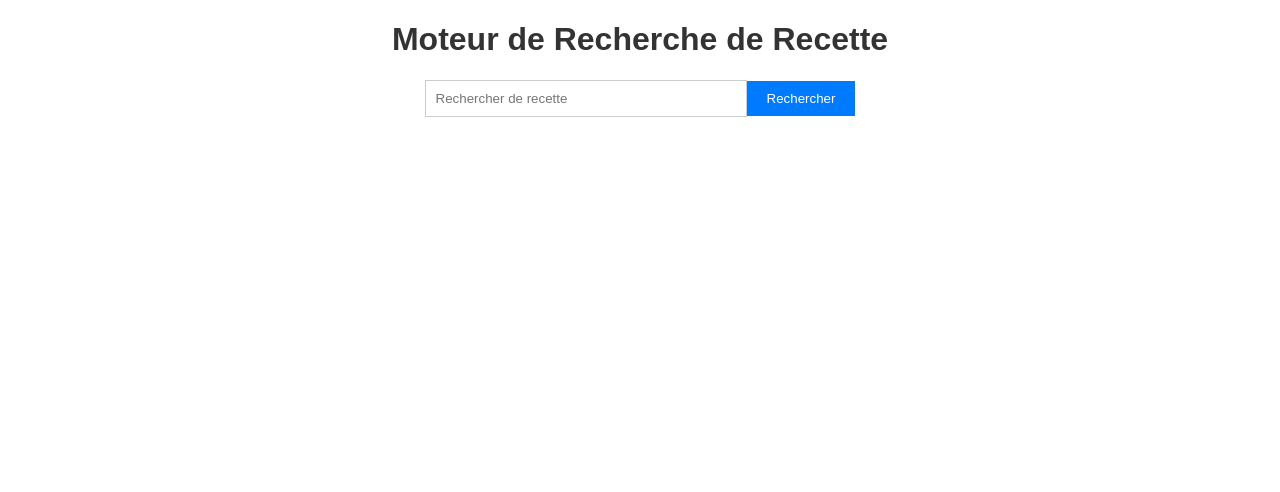
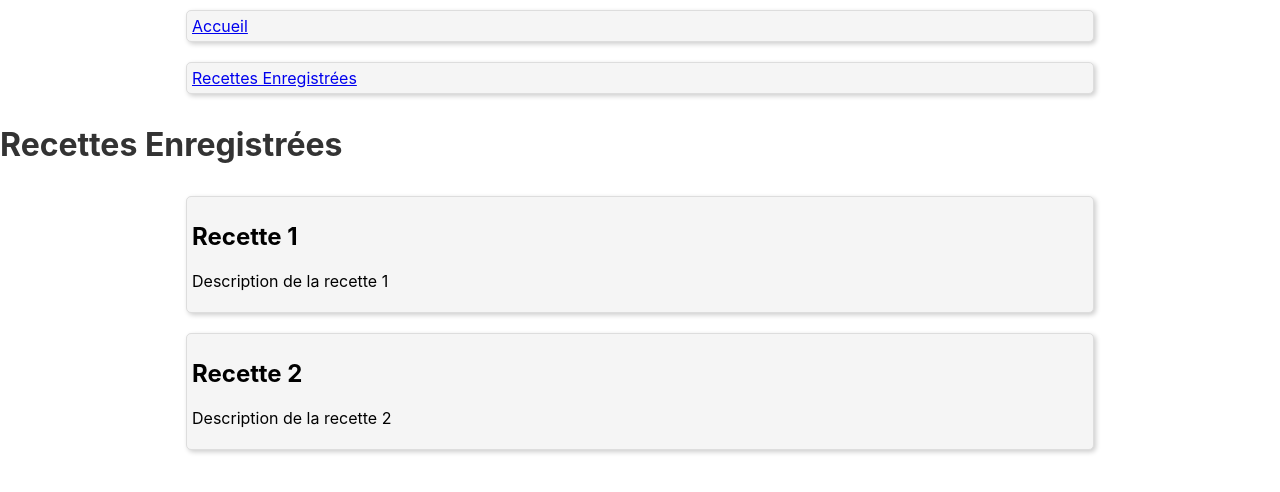
Before and after one commit to Choetsu/SmartRecipe, a React (Create React App) app in the folder client/: page /recette in a window 1280 px wide. Shown: the top 492 px of the page. Built offline with nearby package versions, Linux system fonts and the light colour scheme.

Commit message:
init routing

```diff
--- a/client/package.json
+++ b/client/package.json
@@ -10,6 +10,7 @@
     "openai": "^4.24.0",
     "react": "^18.2.0",
     "react-dom": "^18.2.0",
+    "react-router-dom": "^6.21.1",
     "react-scripts": "^5.0.1",
     "web-vitals": "^2.1.4"
   },
--- a/client/src/App.js
+++ b/client/src/App.js
@@ -1,71 +1,31 @@
-import React, { useState } from "react";
-import "./App.css";
-import OpenAI from "openai";
+import React from "react";
+import { BrowserRouter as Router, Routes, Route, Link } from "react-router-dom";
+
+import Recherche from "./components/Recherche";
+import Recette from "./components/Recette";
+
 
 function App() {
-  const [destinationInput, setDestinationInput] = useState("");
-  const [loading, setLoading] = useState(false);
-  const [response, setResponse] = useState([]);
+  return (
+    <Router>
+      <div>
+        <nav>
+          <ul>
+            <li>
+              <Link to="/">Accueil</Link>
+            </li>
+            <li>
+              <Link to="/recette">Recettes Enregistrées</Link>
+            </li>
+          </ul>
+        </nav>
 
-  const handleSearch = async () => {
-    setLoading(true);
-
-    const apiKey ="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";
-
-    const openai = new OpenAI({
-      apiKey: apiKey,
-      dangerouslyAllowBrowser: true,
-    });
-
-    try {
-      const completions = await openai.chat.completions.create({
-        model: "gpt-3.5-turbo",
-        messages: [
-          {
-            role: "system",
-            content:
-              "Tu es un moteur de recherche pour les recettes de cuisine, tu dois afficher les recettes qui correspondent à la recherche de l'utilisateur. Il faut que tu donnes les ingrédients et les étapes de la recette.",
-          },
-          {
-            role: "user",
-            content: destinationInput,
-          },
-        ],
-      });
-
-      const apiResponse = completions.choices[0].message.content;
-      // Divisez la réponse en une liste d'éléments (supposez que la réponse est séparée par des sauts de ligne)
-      const responseList = apiResponse.split("\n");
-      // ne pas afficher les lignes vides
-      const filteredResponseList = responseList.filter((item) => item !== "");
-      setResponse(filteredResponseList);
-    } catch (error) {
-      console.error("Erreur lors de la requête à l'API OpenAI:", error);
-      setResponse(["Erreur lors de la requête à l'API OpenAI"]);
-    } finally {
-      setLoading(false);
-    }
-  };
-
-  return (
-    <div className="App">
-      <h1>Moteur de Recherche de Recette</h1>
-      <div className="search-container">
-        <input
-          type="text"
-          placeholder="Rechercher de recette"
-          value={destinationInput}
-          onChange={(e) => setDestinationInput(e.target.value)}
-        />
-        <button onClick={handleSearch}>Rechercher</button>
+        <Routes>
+            <Route path="/" element={<Recherche />} />
+            <Route path="/recette" element={<Recette />} />
+        </Routes>
       </div>
-      {loading && <div>Chargement en cours...</div>}
-      <ul>
-        {response.map((item, index) => (
-          <li key={index}>{item}</li>
-        ))}
-      </ul>
-    </div>
+    </Router>
   );
 }
 
--- /dev/null
+++ b/client/src/components/Recette.js
@@ -0,0 +1,30 @@
+import React, { useState, useEffect } from "react";
+
+function Recette() {
+  const [recipes, setRecipes] = useState([]);
+
+  useEffect(() => {
+    const savedRecipes = [
+      { id: 1, title: "Recette 1", description: "Description de la recette 1" },
+      { id: 2, title: "Recette 2", description: "Description de la recette 2" },
+    ];
+
+    setRecipes(savedRecipes);
+  }, []);
+
+  return (
+    <div>
+      <h1>Recettes Enregistrées</h1>
+      <ul>
+        {recipes.map((recipe) => (
+          <li key={recipe.id}>
+            <h2>{recipe.title}</h2>
+            <p>{recipe.description}</p>
+          </li>
+        ))}
+      </ul>
+    </div>
+  );
+}
+
+export default Recette;
--- /dev/null
+++ b/client/src/components/Recherche.js
@@ -0,0 +1,72 @@
+import React, { useState } from "react";
+import "../style/Recherche.css";
+import OpenAI from "openai";
+
+function Recherche() {
+  const [destinationInput, setDestinationInput] = useState("");
+  const [loading, setLoading] = useState(false);
+  const [response, setResponse] = useState([]);
+
+  const handleSearch = async () => {
+    setLoading(true);
+
+    const apiKey ="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";
+
+    const openai = new OpenAI({
+      apiKey: apiKey,
+      dangerouslyAllowBrowser: true,
+    });
+
+    try {
+      const completions = await openai.chat.completions.create({
+        model: "gpt-3.5-turbo",
+        messages: [
+          {
+            role: "system",
+            content:
+              "Tu es un moteur de recherche pour les recettes de cuisine, tu dois afficher les recettes qui correspondent à la recherche de l'utilisateur. Il faut que tu donnes les ingrédients et les étapes de la recette.",
+          },
+          {
+            role: "user",
+            content: destinationInput,
+          },
+        ],
+      });
+
+      const apiResponse = completions.choices[0].message.content;
+      // Divisez la réponse en une liste d'éléments (supposez que la réponse est séparée par des sauts de ligne)
+      const responseList = apiResponse.split("\n");
+      // ne pas afficher les lignes vides
+      const filteredResponseList = responseList.filter((item) => item !== "");
+      setResponse(filteredResponseList);
+    } catch (error) {
+      console.error("Erreur lors de la requête à l'API OpenAI:", error);
+      setResponse(["Erreur lors de la requête à l'API OpenAI"]);
+    } finally {
+      setLoading(false);
+    }
+  };
+
+  return (
+    <div className="App">
+      <h1>Moteur de Recherche de Recette</h1>
+      <div className="search-container">
+        <input
+          type="text"
+          placeholder="Rechercher de recette"
+          value={destinationInput}
+          onChange={(e) => setDestinationInput(e.target.value)}
+        />
+        <button onClick={handleSearch}>Rechercher</button>
+      </div>
+      {loading && <div>Chargement en cours...</div>}
+      <ul>
+        {response.map((item, index) => (
+          <li key={index}>{item}</li>
+        ))}
+      </ul>
+    </div>
+  );
+}
+
+export default Recherche;
```
Also changed, not shown: client/src/style/Recherche.css (renamed from client/src/App.css), 1 other file (tests, documents, lock files or other folders).
